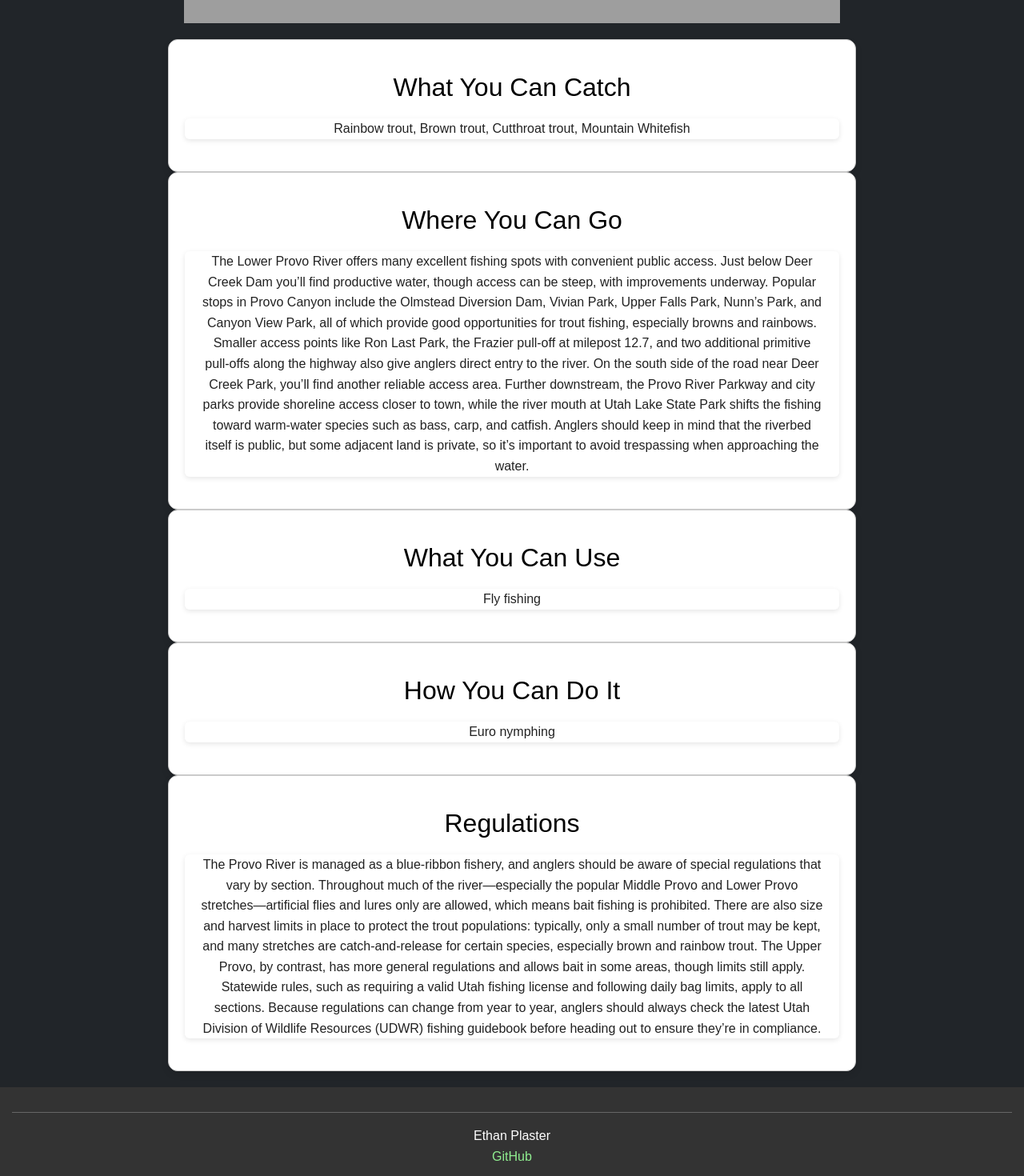
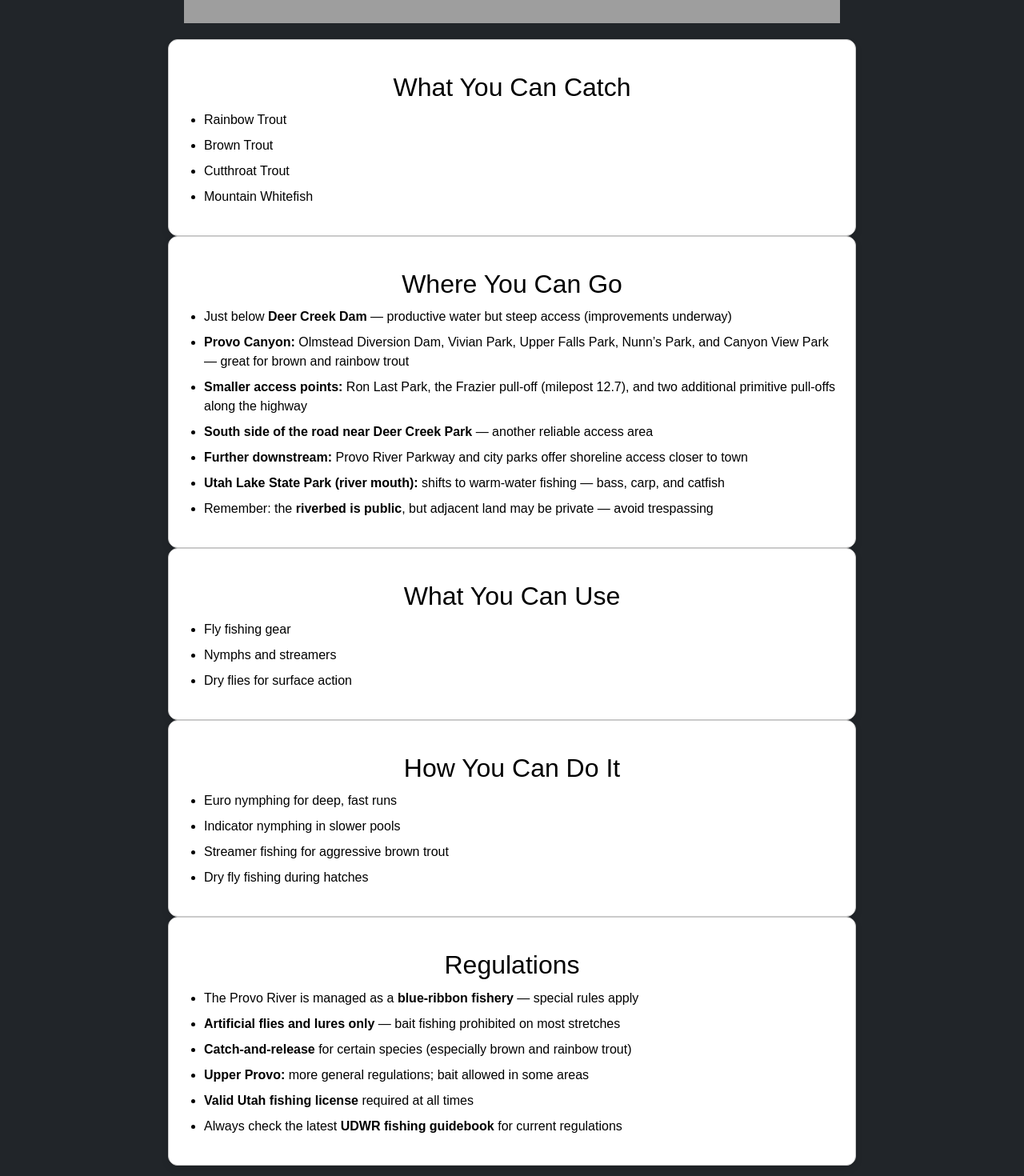
Before and after one commit to ethanplazz/startup, a React (Vite) app: page /lower in a window 1280 px wide. Shown: the part 780-2250 px from the top of the page at 80% size. Built offline with nearby package versions, Linux system fonts and the light colour scheme; grey boxes are pictures that could not be loaded.

Commit message:
Changed all of the paragraphs in my lower html to lists and edited the css likewise so its easier to read.

```diff
--- a/src/lower/lower.css
+++ b/src/lower/lower.css
@@ -71,6 +71,19 @@ main section {
   width: 100%;
   max-width: 900px;
   box-shadow: 0 4px 8px rgba(0,0,0,0.1);
+}
+
+main section ul {
+  list-style-type: disc;
+  padding-left: 1.5rem;
+  margin-top: 10px;
+  text-align: left;
+}
+
+main section li {
+  color: black;
+  margin-bottom: 8px;
+  line-height: 1.5;
 }
 
 h2 {
--- a/src/lower/lower.jsx
+++ b/src/lower/lower.jsx
@@ -12,61 +12,88 @@ export function Lower() {
 
       <section id="what-you-can-catch">
         <h2>What You Can Catch</h2>
-        <p>Rainbow trout, Brown trout, Cutthroat trout, Mountain Whitefish</p>
+        <ul>
+          <li>Rainbow Trout</li>
+          <li>Brown Trout</li>
+          <li>Cutthroat Trout</li>
+          <li>Mountain Whitefish</li>
+        </ul>
       </section>
 
       <section id="where-you-can-go">
         <h2>Where You Can Go</h2>
-        <p>
-          The Lower Provo River offers many excellent fishing spots with
-          convenient public access. Just below Deer Creek Dam you’ll find
-          productive water, though access can be steep, with improvements
-          underway. Popular stops in Provo Canyon include the Olmstead Diversion
-          Dam, Vivian Park, Upper Falls Park, Nunn’s Park, and Canyon View Park,
-          all of which provide good opportunities for trout fishing, especially
-          browns and rainbows. Smaller access points like Ron Last Park, the
-          Frazier pull-off at milepost 12.7, and two additional primitive
-          pull-offs along the highway also give anglers direct entry to the
-          river. On the south side of the road near Deer Creek Park, you’ll find
-          another reliable access area. Further downstream, the Provo River
-          Parkway and city parks provide shoreline access closer to town, while
-          the river mouth at Utah Lake State Park shifts the fishing toward
-          warm-water species such as bass, carp, and catfish. Anglers should
-          keep in mind that the riverbed itself is public, but some adjacent
-          land is private, so it’s important to avoid trespassing when
-          approaching the water.
-        </p>
+        <ul>
+          <li>
+            Just below <strong>Deer Creek Dam</strong> — productive water but steep access
+            (improvements underway)
+          </li>
+          <li>
+            <strong>Provo Canyon:</strong> Olmstead Diversion Dam, Vivian Park, Upper Falls Park,
+            Nunn’s Park, and Canyon View Park — great for brown and rainbow trout
+          </li>
+          <li>
+            <strong>Smaller access points:</strong> Ron Last Park, the Frazier pull-off (milepost 12.7),
+            and two additional primitive pull-offs along the highway
+          </li>
+          <li>
+            <strong>South side of the road near Deer Creek Park</strong> — another reliable access area
+          </li>
+          <li>
+            <strong>Further downstream:</strong> Provo River Parkway and city parks offer shoreline access
+            closer to town
+          </li>
+          <li>
+            <strong>Utah Lake State Park (river mouth):</strong> shifts to warm-water fishing —
+            bass, carp, and catfish
+          </li>
+          <li>
+            Remember: the <strong>riverbed is public</strong>, but adjacent land may be private —
+            avoid trespassing
+          </li>
+        </ul>
       </section>
 
       <section id="what-you-can-use">
         <h2>What You Can Use</h2>
-        <p>Fly fishing</p>
+        <ul>
+          <li>Fly fishing gear</li>
+          <li>Nymphs and streamers</li>
+          <li>Dry flies for surface action</li>
+        </ul>
       </section>
 
       <section id="how-you-can-do-it">
         <h2>How You Can Do It</h2>
-        <p>Euro nymphing</p>
+        <ul>
+          <li>Euro nymphing for deep, fast runs</li>
+          <li>Indicator nymphing in slower pools</li>
+          <li>Streamer fishing for aggressive brown trout</li>
+          <li>Dry fly fishing during hatches</li>
+        </ul>
       </section>
 
       <section id="regulations">
         <h2>Regulations</h2>
-        <p>
-          The Provo River is managed as a blue-ribbon fishery, and anglers
-          should be aware of special regulations that vary by section.
-          Throughout much of the river—especially the popular Middle Provo and
-          Lower Provo stretches—artificial flies and lures only are allowed,
-          which means bait fishing is prohibited. There are also size and
-          harvest limits in place to protect the trout populations: typically,
-          only a small number of trout may be kept, and many stretches are
-          catch-and-release for certain species, especially brown and rainbow
-          trout. The Upper Provo, by contrast, has more general regulations and
-          allows bait in some areas, though limits still apply. Statewide rules,
-          such as requiring a valid Utah fishing license and following daily bag
-          limits, apply to all sections. Because regulations can change from
-          year to year, anglers should always check the latest Utah Division of
-          Wildlife Resources (UDWR) fishing guidebook before heading out to
-          ensure they’re in compliance.
-        </p>
+        <ul>
+          <li>
+            The Provo River is managed as a <strong>blue-ribbon fishery</strong> — special rules apply
+          </li>
+          <li>
+            <strong>Artificial flies and lures only</strong> — bait fishing prohibited on most stretches
+          </li>
+          <li>
+            <strong>Catch-and-release</strong> for certain species (especially brown and rainbow trout)
+          </li>
+          <li>
+            <strong>Upper Provo:</strong> more general regulations; bait allowed in some areas
+          </li>
+          <li>
+            <strong>Valid Utah fishing license</strong> required at all times
+          </li>
+          <li>
+            Always check the latest <strong>UDWR fishing guidebook</strong> for current regulations
+          </li>
+        </ul>
       </section>
     </main>
   );
```
